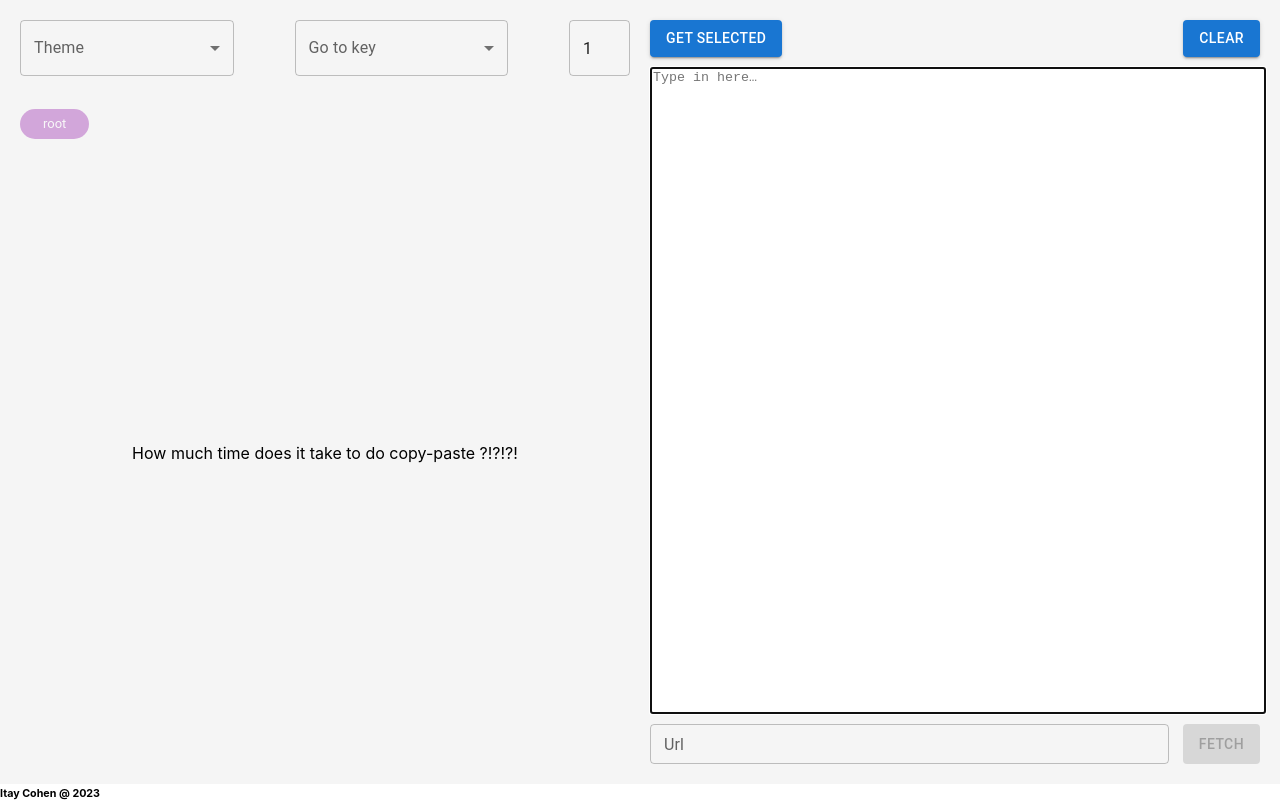
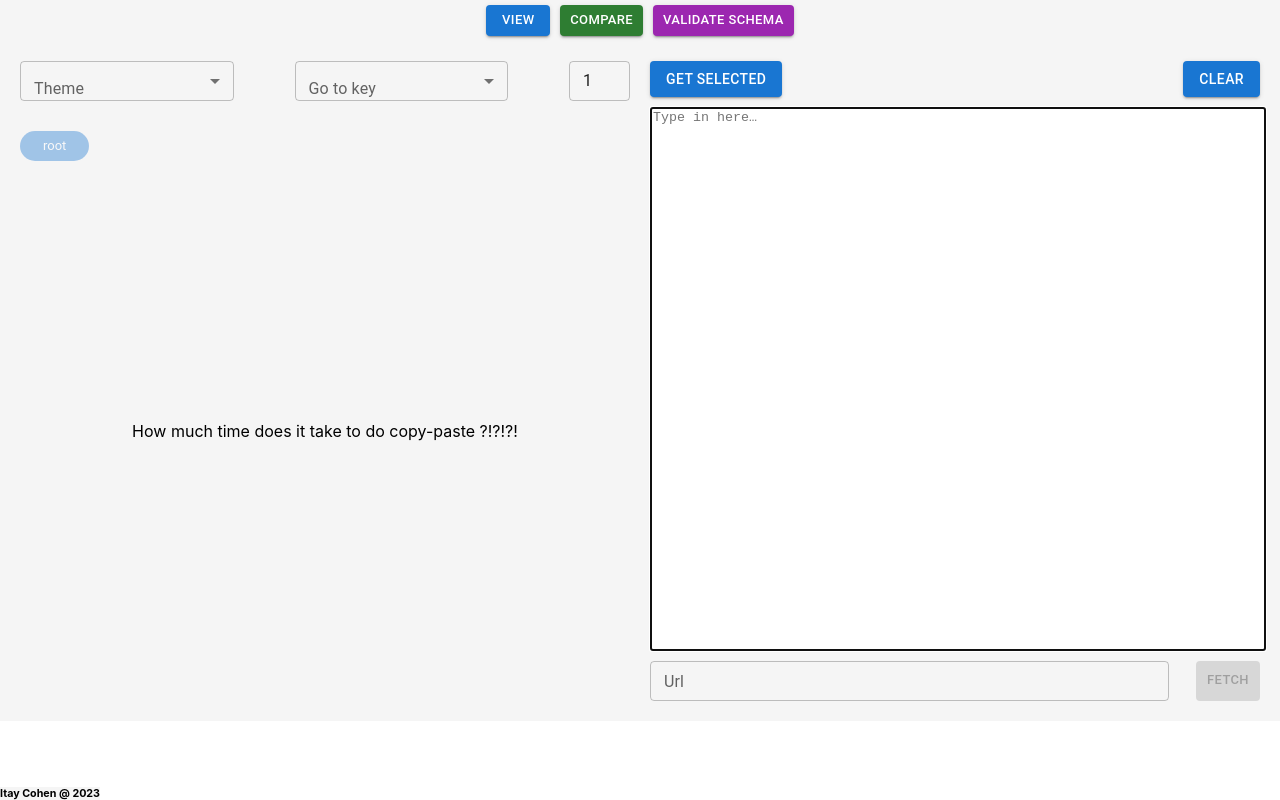
Before and after one commit to itaycs2407/i_json_viewer, a React (Create React App) app: page / in a window 1280 px wide. Built offline with nearby package versions, Linux system fonts and the light colour scheme.

Commit message:
navbar + change theme color per section

```diff
--- a/src/App.tsx
+++ b/src/App.tsx
@@ -1,8 +1,25 @@
 import React from "react";
 import Home from "./pages/Home";
+import Navbar from "./components/Navbar";
+import styled from "@emotion/styled";
 
 function App() {
-  return <Home />;
+  return (
+    <>
+      <Navbar />
+      <Home />
+      <Credit>Itay Cohen @ 2023</Credit>
+    </>
+  );
 }
 
+const Credit = styled.h6`
+  position: absolute;
+  background-color: #f5f5f5;
+  bottom: 0;
+  left: 0;
+  margin: 0;
+  padding: 0;
+`;
+
 export default App;
--- a/src/components/JsonSection.tsx
+++ b/src/components/JsonSection.tsx
@@ -130,6 +130,7 @@ const JsonSection: React.FC<JsonSectionProps> = ({
             value={theme}
             label="Theme"
             onChange={handleThemeChange}
+            size="small"
           >
             {THEME.map((name, index) => (
               <MenuItem key={index} value={name}>
@@ -147,6 +148,7 @@ const JsonSection: React.FC<JsonSectionProps> = ({
             value={key}
             label="Go to key"
             onChange={(event) => handleKeyChange(event)}
+            size="small"
           >
             <MenuItem value="root" disabled={isBackToRootDisabled}>
               Back to root
@@ -164,6 +166,7 @@ const JsonSection: React.FC<JsonSectionProps> = ({
             inputProps={{ inputMode: "numeric", pattern: "[0-9]*" }}
             value={collapsedLevel}
             onChange={handleLevelChange}
+            size="small"
           />
         </StyledNumberInputWrapper>
       </ActionsJsonContainer>
--- /dev/null
+++ b/src/components/Navbar.tsx
@@ -0,0 +1,40 @@
+import React from "react";
+import { Button } from "@mui/material";
+import styled from "@emotion/styled";
+
+const Navbar = () => {
+  return (
+    <Container>
+      <Button variant="contained" onClick={() => {}} size="small">
+        View
+      </Button>
+      <Button
+        variant="contained"
+        onClick={() => {}}
+        size="small"
+        color="success"
+      >
+        Compare
+      </Button>
+      <Button
+        variant="contained"
+        onClick={() => {}}
+        size="small"
+        color="secondary"
+      >
+        Validate Schema
+      </Button>
+    </Container>
+  );
+};
+
+const Container = styled.div`
+  display: flex;
+  flex-direction: row;
+  justify-content: center;
+  gap: 10px;
+  background-color: #f5f5f5;
+  padding: 5px 0 5px;
+`;
+
+export default Navbar;
--- a/src/components/TextSection.tsx
+++ b/src/components/TextSection.tsx
@@ -6,7 +6,6 @@ import {
   Dialog,
   DialogActions,
   DialogContent,
-  DialogContentText,
   DialogTitle,
   TextField,
 } from "@mui/material";
@@ -127,7 +126,7 @@ const TextSection: React.FC<TextSectionProps> = ({
             variant="contained"
             onClick={handleFetch}
             disabled={url.length === 0}
-            color="secondary"
+            size="small"
           >
             {isLoading ? <CircularProgress color="inherit" /> : "Fetch"}
           </Button>
--- a/src/components/WhereAmI.tsx
+++ b/src/components/WhereAmI.tsx
@@ -41,7 +41,7 @@ const WhereAmI: React.FC<WhereAmIProps> = ({
             {index !== 0 && <TrendingFlat />}
             <StyledChip
               key={index}
-              color="secondary"
+              color="primary"
               label={item}
               size="small"
               onClick={handleChipClick(index)}
--- a/src/pages/Home.tsx
+++ b/src/pages/Home.tsx
@@ -64,13 +64,12 @@ const Home = () => {
           setCopyContent={setCopyContent}
         />
       </Container>
-      <Credit>Itay Cohen @ 2023</Credit>
     </>
   );
 };
 
 const Container = styled.div`
-  height: 93vh;
+  height: 80vh;
   padding: 20px;
   background-color: #f5f5f5;
   display: flex;
@@ -79,12 +78,4 @@ const Container = styled.div`
   align-items: center;
 `;
 
-const Credit = styled.h6`
-  position: absolute;
-  bottom: 0;
-  left: 0;
-  margin: 0;
-  padding: 0;
-`;
-
 export default Home;
```
